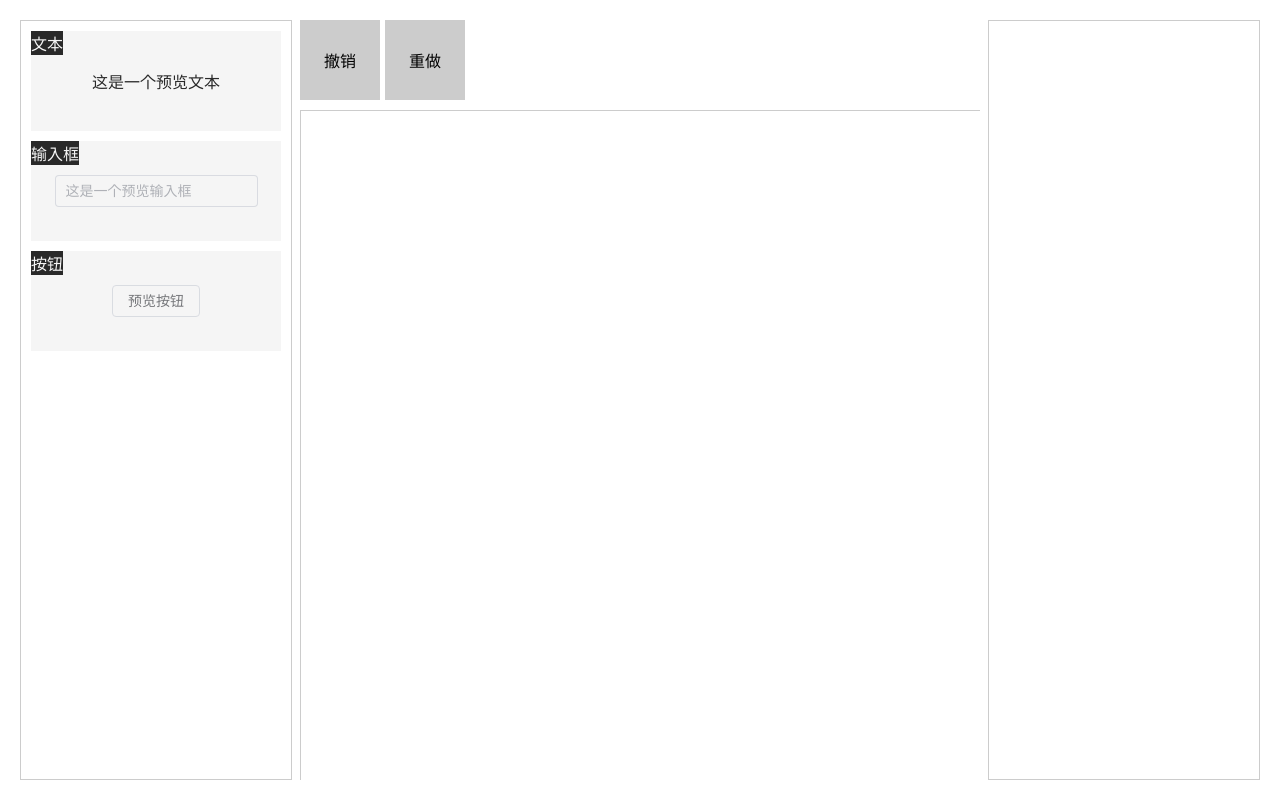
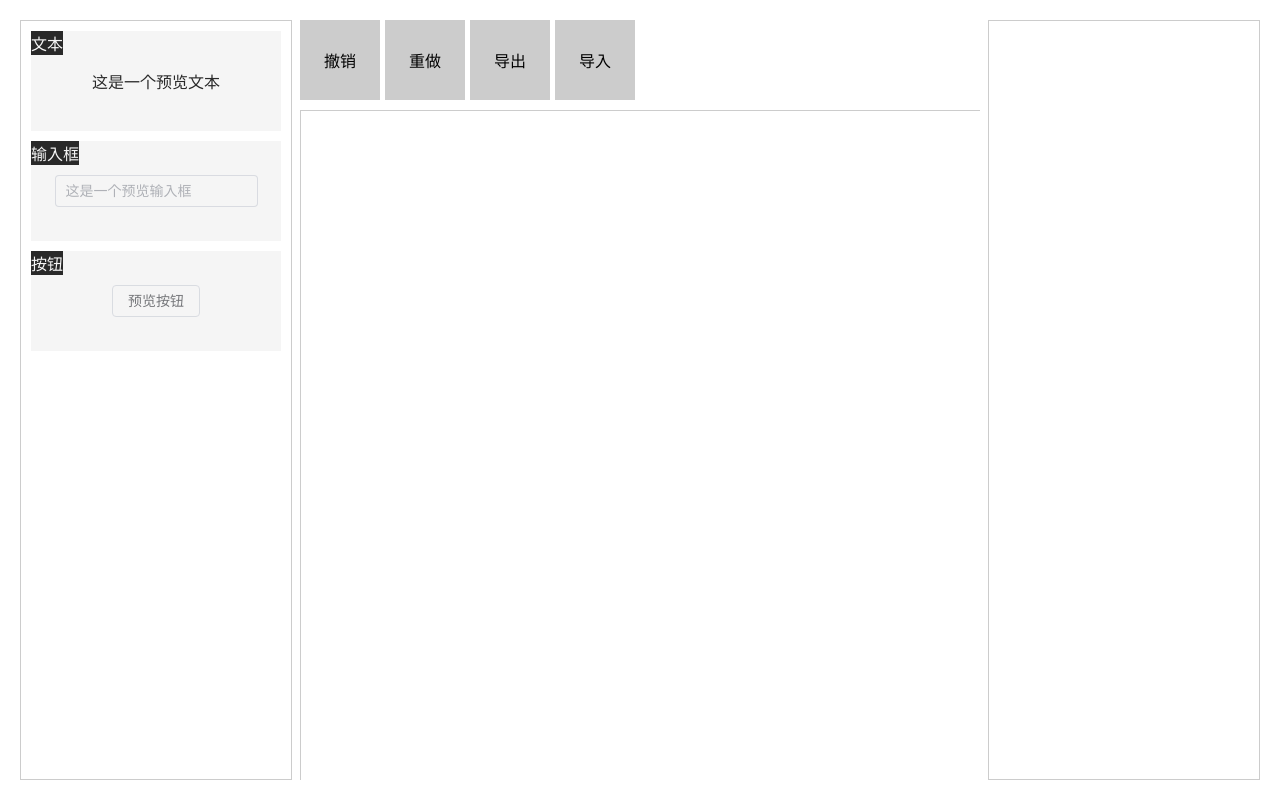
Before and after one commit to tpx0509/vue3-editor, a Vue app: page / in a window 1280 px wide. Built offline with nearby package versions, Linux system fonts and the light colour scheme.

Commit message:
feat(feat): 实现json的导入导出

```diff
--- /dev/null
+++ b/src/components/Dialog.tsx
@@ -0,0 +1,69 @@
+import { ElDialog, ElInput,ElButton } from "element-plus"
+import { createVNode, defineComponent, PropType, reactive, render, VNode } from "vue"
+
+type Toption = {
+    title: string,
+    content: string,
+    footer?:boolean,
+    onConfirm?:(content:string) => void
+}
+const DialogComponent = defineComponent({
+    props: {
+        option: {
+            type: Object as PropType<Toption>,
+            required:true
+        }
+    },
+    setup(props, ctx) {
+        const state = reactive({
+            isShow: false,
+            option: props.option
+        })
+        ctx.expose({
+            showDialog(option: Toption) {
+                state.option = option // 更新自己的option。 将来都是用这一个组件实例，只是option不同
+                state.isShow = true
+            }
+        })
+
+        const onCancel = () => state.isShow = false
+        const onConfirm = () => {
+            state.isShow = false
+            state.option.onConfirm?.(state.option.content)
+        }
+        return () => {
+
+            return <ElDialog v-model={state.isShow} {...props.option} >
+                {
+                    {
+                        default: () => <ElInput
+                        type="textarea"
+                        v-model={state.option.content}
+                        autosize={true}
+                        ></ElInput>,
+                        footer:() => state.option.footer && <div>
+                            <ElButton onClick={onCancel}>取消</ElButton>
+                            <ElButton type="primary" onClick={onConfirm}>确定</ElButton>
+                        </div>
+                    }
+                }
+            </ElDialog>
+        }
+    }
+})
+
+let vnode: VNode | null = null
+export function $dialog(option: Toption) {
+    if (!vnode) {
+        // 创建真实节点
+        let el = document.createElement('div')
+        // 创建虚拟节点
+        vnode = createVNode(DialogComponent, { option })
+        // 将vnode渲染到真实节点上
+        render(vnode, el)
+        // 将真实节点扔到页面上
+        document.body.appendChild(el)
+    }
+    // 创建过一次了，就只让它显示就好
+    vnode.component?.exposed!.showDialog(option)
+}
--- a/src/packages/editor.tsx
+++ b/src/packages/editor.tsx
@@ -10,6 +10,7 @@ import deepcopy from 'deepcopy';
 import { useFocus } from './useFocus';
 import { useBlockDragger } from './useBlockDragger';
 import { useCommands } from './useCommands';
+import { $dialog } from '@/components/Dialog';
 export default defineComponent({
     props: {
         modelValue: {
@@ -52,12 +53,35 @@ export default defineComponent({
 
         // 内容区多个元素的拖拽
 
-        const { mouseDown,markLine } = useBlockDragger(focusData,lastSelectedBlock,editorConfig)
+        const { mouseDown, markLine } = useBlockDragger(focusData, lastSelectedBlock, editorConfig)
 
         const { commands } = useCommands(editorConfig)
         const buttons = ref([
-            { label : '撤销',handler: commands.undo },
-            { label : '重做',handler: commands.redo }
+            { label: '撤销', handler: commands.undo },
+            { label: '重做', handler: commands.redo },
+            {
+                label: '导出',
+                handler: () => {
+                    $dialog({
+                        title:'导出json',
+                        content: JSON.stringify(editorConfig.value)
+                    })
+                }
+            },
+            {
+                label: '导入',
+                handler: () => {
+                    $dialog({
+                        title:'导入json',
+                        content:'',
+                        footer:true,
+                        onConfirm(strData) {
+                            // editorConfig.value = JSON.parse(strData) // 这样直接操作无法入队列,将来不能撤销重做
+                            commands.updateContainer(JSON.parse(strData))
+                        }
+                    })
+                }
+            }
         ])
         return () => (
             <div class='editor'>
@@ -79,7 +103,7 @@ export default defineComponent({
                 <div class='editor-top'>
                     {
                         buttons.value.map(item => {
-                            return <div class='item' onClick={item.handler}>{ item.label }</div>
+                            return <div class='item' onClick={item.handler}>{item.label}</div>
                         })
                     }
                 </div>
@@ -94,18 +118,18 @@ export default defineComponent({
                             ref={containerRef}
                             onMousedown={containerMousedoen}>
                             {
-                                editorConfig.value.blocks.map((block,index) => (
+                                editorConfig.value.blocks.map((block, index) => (
                                     <editorBlock
                                         class={block.focus ? 'editor-block__focus' : ''}
                                         block={block}
-                                        onMousedown={(e: MouseEvent) => blockMousedown(e, block,index)}
+                                        onMousedown={(e: MouseEvent) => blockMousedown(e, block, index)}
                                     >
 
                                     </editorBlock>
                                 ))
                             }
-                            { markLine.x !== null && <div class="line-x" style={{top:markLine.x+'px'}}></div>}
-                            { markLine.y !== null && <div class="line-y" style={{left:markLine.y+'px'}}></div>}
+                            {markLine.x !== null && <div class="line-x" style={{ top: markLine.x + 'px' }}></div>}
+                            {markLine.y !== null && <div class="line-y" style={{ left: markLine.y + 'px' }}></div>}
                         </div>
                     </div>
                 </div>
--- a/src/packages/useCommands.ts
+++ b/src/packages/useCommands.ts
@@ -8,7 +8,7 @@ type TCommands = {
     keyboard ?: string,
     pushQueue?: boolean, // 该命令是否需要加入队列
     init?: () => () => void,
-    execute: () => { redo: () => unknown, [key: string]: () => unknown },
+    execute: (...args:any) => { redo: () => unknown, [key: string]: () => unknown },
     [key: string]: any
 }
 type TFn = () => unknown
@@ -22,7 +22,7 @@ type TCommandsState = {
     current: number, // 当前在任务队列的指针
     queue: Task[], // 任务队列 用于撤销，重做等
     commands: { // 存放指令的映射 undo: () => {}
-        [key: string]: () => void
+        [key: string]: (...args:any) => void
     },
     commandsArray: TCommands[], // 存放所有操作指令
     destroyArray: TFn[] // 需要执行的销毁函数集
@@ -37,10 +37,11 @@ export function useCommands(data: WritableComputedRef<TeditorConfig>) {
         commandsArray: [],
         destroyArray: []
     }
+    // 注册命令
     const register = (commands: TCommands) => {
         state.commandsArray.push(commands)
-        state.commands[commands.name] = () => {
-            const { redo, undo } = commands.execute()
+        state.commands[commands.name] = (...args) => {
+            const { redo, undo } = commands.execute(...args)
             redo()
             if (!commands.pushQueue) return
             let { queue, current } = state
@@ -90,7 +91,7 @@ export function useCommands(data: WritableComputedRef<TeditorConfig>) {
             }
         }
     })
-    register({
+    register({ // 每次拖拽时会执行
         name: 'drag',
         pushQueue: true,
         init() { // 一开始就要执行的函数
@@ -100,7 +101,7 @@ export function useCommands(data: WritableComputedRef<TeditorConfig>) {
             */
             this.before = null
             const start = () => this.before = deepcopy(data.value.blocks) // 保存拖拽之前的状态
-            const end = () => state.commands.drag() // 拖拽结束后调用drag会保存本次拖拽任务到队列中
+            const end = () => state.commands.drag() // 每次拖拽结束后调用drag会保存本次拖拽任务到队列中
             events.on('start', start)
             events.on('end', end)
             return () => { // 销毁函数
@@ -130,7 +131,24 @@ export function useCommands(data: WritableComputedRef<TeditorConfig>) {
             }
         }
     })
-
+    register({
+        name:'updateContainer',
+        pushQueue:true,
+        execute(newValue) {
+            let state = {
+                before:data.value, // 当前的值
+                after:newValue //新值
+            }
+            return {
+                redo() {
+                    data.value = state.after
+                },
+                undo() {
+                    data.value = state.before
+                }
+            }
+        }
+    })
     const keyboardEvent = (() => {
         const KeyCodes:any = {
             90:'z',
```
